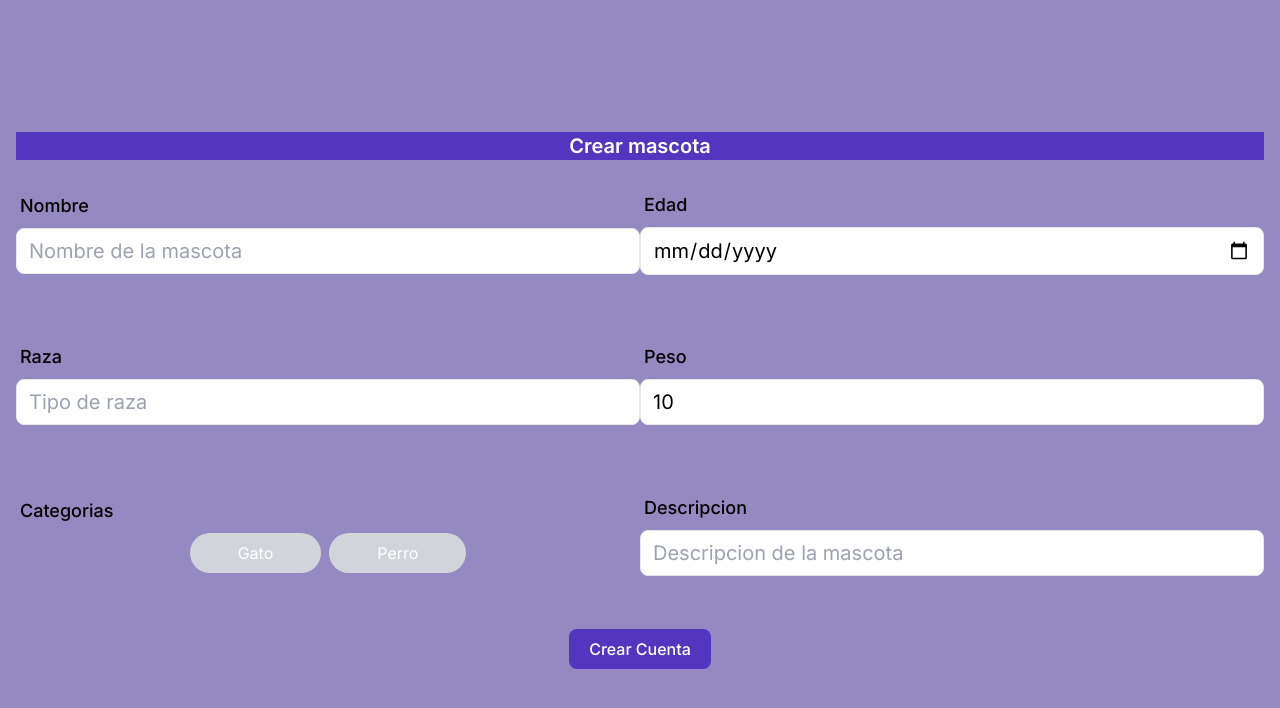
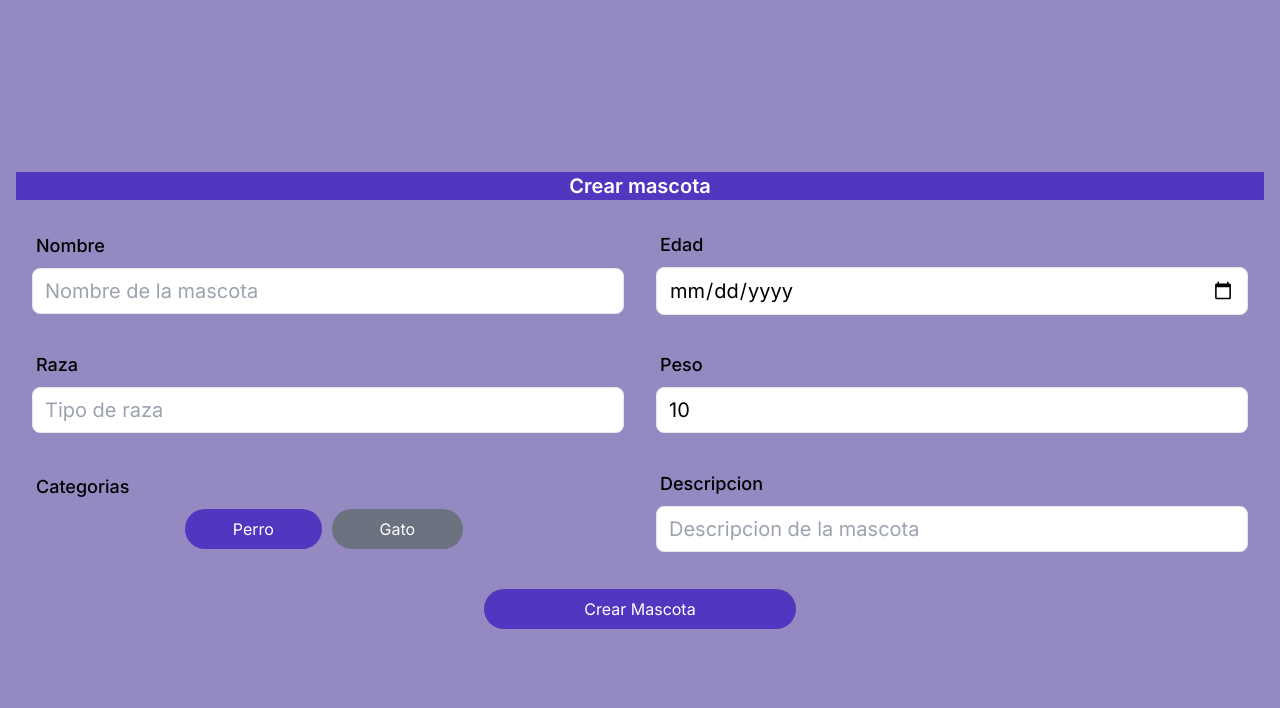
Before and after one commit to martinhpcodecnoob/recovery-mascots, a Next.js app in the folder front-end/: page /mypets/create in a window 1280 px wide. Shown: the top 708 px of the page. Built offline with nearby package versions, Linux system fonts and the light colour scheme; no server answers.

Commit message:
pet creation form improved and connected to the server

```diff
--- a/front-end/src/app/mypets/create/components/CreatePet.tsx
+++ b/front-end/src/app/mypets/create/components/CreatePet.tsx
@@ -1,12 +1,15 @@
 "use client";
 
-import React from "react";
+import React, { useState } from "react";
 import { z } from "zod";
 import { useForm } from "react-hook-form";
 import { zodResolver } from "@hookform/resolvers/zod";
+import { ToastContainer, toast } from "react-toastify";
 
 import { petCreateSchema } from "@/app/schemas/pet.schema";
 import { PetModel } from "@/app/models/pet.model";
+
+import "react-toastify/dist/ReactToastify.css";
 
 import {
   Name,
@@ -17,8 +20,12 @@ import {
   Description,
   Image,
 } from "./inputs";
+import { createPet } from "@/utils/api";
 
 const CreatePet = () => {
+  const [loading, setLoading] = useState(false);
+  const [error, setError] = useState(false);
+
   type CreatePetSchema = z.infer<typeof petCreateSchema>;
   const {
     handleSubmit: handleCreatePetSubmit,
@@ -30,15 +37,42 @@ const CreatePet = () => {
   });
 
   const onSubmitCreatePet = async (data: PetModel) => {
+    setLoading(true);
     try {
-      console.log("Datos del form de create Pets: ", data);
+      const createPetResponse = await createPet({...data, images: ["image"], userId:"65f235de79d90941375e8417"});
+      if (createPetResponse.status === 200 || createPetResponse.status === 201 || createPetResponse.status === 204) {
+        toast.success("Mascota creada exitosamente");
+      }
+      if (createPetResponse.status === 400) {
+        toast.error(createPetResponse.data.error);
+      } else {
+        toast.error(createPetResponse.data.error);
+        setError(true);
+      }
     } catch (error) {
+      toast.error(error ? error.toString() : "Error del servidor");
+      setError(true);
       console.error("Error al intentar crear una mascota", error);
+    } finally {
+      setLoading(false);
     }
   };
 
   return (
     <div className="flex flex-col justify-center items-center w-full h-[100vh] p-4 bg-hero_ligth_secondary">
+      <ToastContainer
+        position="top-center"
+        autoClose={1000}
+        limit={1}
+        hideProgressBar
+        newestOnTop={false}
+        closeOnClick
+        rtl={false}
+        pauseOnFocusLoss={false}
+        draggable={false}
+        pauseOnHover={false}
+        theme="colored"
+      />
       <form
         onSubmit={handleCreatePetSubmit(onSubmitCreatePet)}
         className="flex flex-col justify-center items-center w-full"
@@ -84,10 +118,21 @@ const CreatePet = () => {
           name="images"
         /> */}
         <button
-          className="bg-hero_secondary px-5 py-2 rounded-lg text-center text-white font-medium"
           type="submit"
+          className={`rounded-full py-2 px-5 mt-4 ${
+            loading
+              ? "bg-gray-400 cursor-not-allowed"
+              : "bg-hero_secondary text-white"
+          } w-1/2 md:w-1/4`}
+          disabled={loading}
         >
-          Crear Cuenta
+          {loading ? (
+            <div className="flex justify-center items-center">
+              <div className="animate-spin rounded-full h-5 w-5 border-t-2" />
+            </div>
+          ) : (
+            "Crear Mascota"
+          )}
         </button>
       </form>
     </div>
--- a/front-end/src/app/mypets/create/components/inputs/Age.tsx
+++ b/front-end/src/app/mypets/create/components/inputs/Age.tsx
@@ -13,9 +13,9 @@ type AgeProps = {
 const Age = ({ control, errors, name }: AgeProps) => {
 
   return (
-    <div className="w-[80%] h-[30%] mb-6 flex flex-col justify-center items-center md:w-[60%]">
+    <div className="w-[80%] h-[30%] mb-6 md:mb-0 flex flex-col justify-center items-center md:w-[60%] px-4">
       <p className=" w-full text-lg text-left font-medium m-2 ml-4 ">Edad</p>
-      <div className="flex flex-col w-full items-center mb-2">
+      <div className="flex flex-col w-full items-center md:mb-0 mb-2">
         <Controller
           name={name}
           control={control}
--- a/front-end/src/app/mypets/create/components/inputs/Breed.tsx
+++ b/front-end/src/app/mypets/create/components/inputs/Breed.tsx
@@ -12,9 +12,9 @@ type BreedProps = {
 
 const Breed = ({ control, errors, name }: BreedProps) => {
   return (
-    <div className="w-[80%] h-[30%] mb-6 flex flex-col justify-center items-center md:w-[60%]">
+    <div className="w-[80%] h-[30%] mb-6 md:mb-0 flex flex-col justify-center items-center md:w-[60%] px-4">
       <p className=" w-full text-lg text-left font-medium m-2 ml-4 ">Raza</p>
-      <div className="flex flex-col w-full items-center mb-2">
+      <div className="flex flex-col w-full items-center md:mb-0 mb-2">
         <Controller
           name={name}
           control={control}
--- a/front-end/src/app/mypets/create/components/inputs/Category.tsx
+++ b/front-end/src/app/mypets/create/components/inputs/Category.tsx
@@ -12,34 +12,34 @@ type CategoryProps = {
 
 const Category = ({ control, errors, name }: CategoryProps) => {
   return (
-    <div className="w-[80%] h-[30%] mb-6 flex flex-col justify-center items-center md:w-[60%]">
-      <p className=" w-full text-lg text-left font-medium m-2 ml-4 ">Categorias</p>
-      <div className="flex flex-col w-full items-center mb-2">
+    <div className="w-[80%] h-[30%] mb-6 md:mb-0 flex flex-col justify-center items-center md:w-[60%] px-4">
+      <p className=" w-full text-lg text-left font-medium m-2 ml-4 ">
+        Categorias
+      </p>
+      <div className="flex flex-col w-full items-center md:mb-0 mb-2">
         <Controller
           name={name}
           control={control}
-          defaultValue=""
+          defaultValue="Perro"
           render={({ field }) => (
-            <div>
+            <div className="flex justify-around items-center w-1/2">
               <button
+                type="button"
                 className={`${
-                  field.value === "Gato"
-                    ? "bg-blue-500"
-                    : "bg-gray-300"
+                  field.value === "Perro" ? "bg-hero_secondary" : "bg-gray-500"
+                } text-white py-2 px-12 rounded-full`}
+                onClick={() => field.onChange("Perro")}
+              >
+                Perro
+              </button>
+              <button
+                type="button"
+                className={`${
+                  field.value === "Gato" ? "bg-hero_secondary" : "bg-gray-500"
                 } text-white py-2 px-12 rounded-full mr-2`}
                 onClick={() => field.onChange("Gato")}
               >
                 Gato
-              </button>
-              <button
-                className={`${
-                  field.value === "Perro"
-                    ? "bg-blue-500"
-                    : "bg-gray-300"
-                } text-white py-2 px-12 rounded-full`}
-                onClick={() => field.onChange("Perro")}
-              >
-                Perro
               </button>
             </div>
           )}
--- a/front-end/src/app/mypets/create/components/inputs/Description.tsx
+++ b/front-end/src/app/mypets/create/components/inputs/Description.tsx
@@ -12,9 +12,9 @@ type DescriptionProps = {
 
 const Description = ({ control, errors, name }: DescriptionProps) => {
   return (
-    <div className="w-[80%] h-[30%] mb-6 flex flex-col justify-center items-center md:w-[60%]">
+    <div className="w-[80%] h-[30%] mb-6 md:mb-0 flex flex-col justify-center items-center md:w-[60%] px-4">
       <p className=" w-full text-lg text-left font-medium m-2 ml-4 ">Descripcion</p>
-      <div className="flex flex-col w-full items-center mb-2">
+      <div className="flex flex-col w-full items-center md:mb-0 mb-2">
         <Controller
           name={name}
           control={control}
--- a/front-end/src/app/mypets/create/components/inputs/Name.tsx
+++ b/front-end/src/app/mypets/create/components/inputs/Name.tsx
@@ -12,9 +12,9 @@ type NameProps = {
 
 const Name = ({ control, errors, name }: NameProps) => {
   return (
-    <div className="w-[80%] h-[30%] mb-6 flex flex-col justify-center items-center md:w-[60%]">
+    <div className="w-[80%] h-[30%] mb-6 md:mb-0 flex flex-col justify-center items-center md:w-[60%] px-4">
       <p className=" w-full text-lg text-left font-medium m-2 ml-4 ">Nombre</p>
-      <div className="flex flex-col w-full items-center mb-2">
+      <div className="flex flex-col w-full items-center md:mb-0 mb-2">
         <Controller
           name={name}
           control={control}
--- a/front-end/src/app/mypets/create/components/inputs/Weight.tsx
+++ b/front-end/src/app/mypets/create/components/inputs/Weight.tsx
@@ -12,9 +12,9 @@ type WeightProps = {
 
 const Weight = ({ control, errors, name }: WeightProps) => {
   return (
-    <div className="w-[80%] h-[30%] mb-6 flex flex-col justify-center items-center md:w-[60%]">
+    <div className="w-[80%] h-[30%] mb-6 md:mb-0 flex flex-col justify-center items-center md:w-[60%] px-4">
       <p className=" w-full text-lg text-left font-medium m-2 ml-4 ">Peso</p>
-      <div className="flex flex-col w-full items-center mb-2">
+      <div className="flex flex-col w-full items-center md:mb-0 mb-2">
         <Controller
           name={name}
           control={control}
--- a/front-end/src/app/register/components/Register.tsx
+++ b/front-end/src/app/register/components/Register.tsx
@@ -45,7 +45,7 @@ const Register = () => {
     try {
       const registerResponse = await register(restData);
       if (registerResponse.status === 200) {
-        toast.success("Registro exitoso");
+        toast.success("Cuenta registrada exitosamente");
       }
       if (registerResponse.status === 409) {
         toast.error(registerResponse.data.error);
--- a/front-end/src/app/schemas/pet.schema.ts
+++ b/front-end/src/app/schemas/pet.schema.ts
@@ -12,7 +12,7 @@ export const petCreateSchema = z.object({
     breed: z
         .string()
         .min(1, "La raza de la mascota es requerida"),
-    weight: z.number().min(1, "Introduzca el peso de su mascota").min(1, "Peso minimo necesario").max(999, "Peso maximo excedido"),
+    weight: z.number().min(1, "Introduzca el peso de su mascota"),
     category: z
         .string()
         .min(1, "Categoria requerida"),
--- a/front-end/src/utils/api.ts
+++ b/front-end/src/utils/api.ts
@@ -1,4 +1,5 @@
-import { UserLogin,UserRegister } from "@/interfaces/auth.interface";
+import { UserLogin, UserRegister } from "@/interfaces/auth.interface";
+import { PetCreate } from "@/interfaces/pet.interface";
 
 const URL_BACK = process.env.NEXT_PUBLIC_BACKEND_URL
 
@@ -49,3 +50,27 @@ export const register  = async (input: UserRegister): Promise<{status:number, da
         };
     }
 }
+
+export const createPet  = async (input: PetCreate): Promise<{status:number, data?:any, error?:string}> => {
+    try {
+        const response = await fetch(`${URL_BACK}/api/pets/pet/create`,{
+            method:'POST',
+            headers: {
+                "Content-Type": "application/json",
+            },
+            body:JSON.stringify(input)
+        })
+
+        const data = await response.json()
+        return {
+            status: response.status,
+            data
+        }
+    } catch (error) {
+        console.error("Error del servidor al intentar crear una mascota.", error);
+        return {
+            status: 500,
+            error: "Error del servidor al intentar crear una mascota.",
+        };
+    }
+}
```
Also changed, not shown: front-end/src/interfaces/pet.interface.ts (added, +10 -0 lines).
